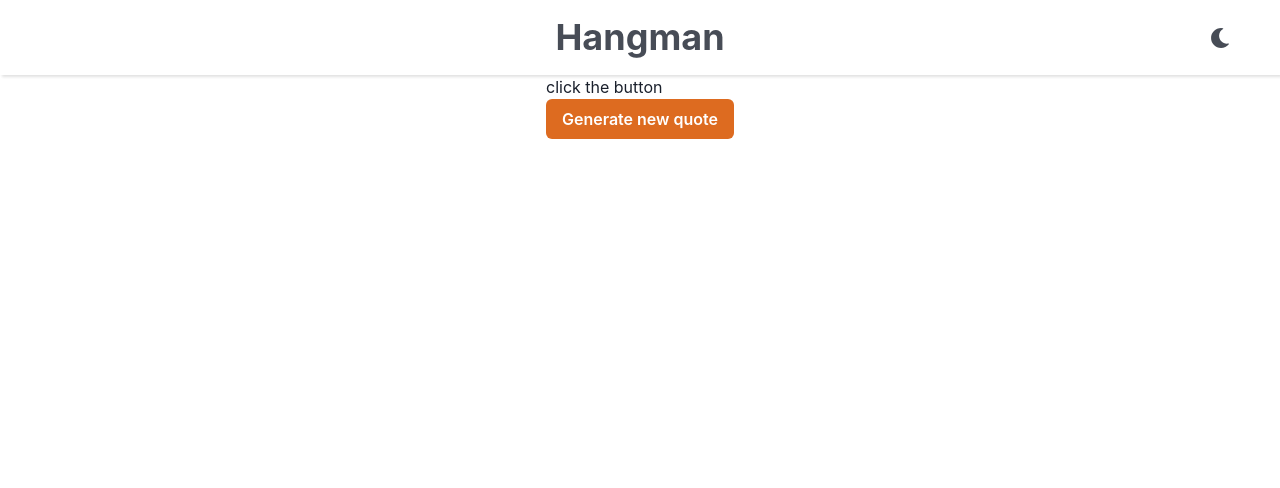
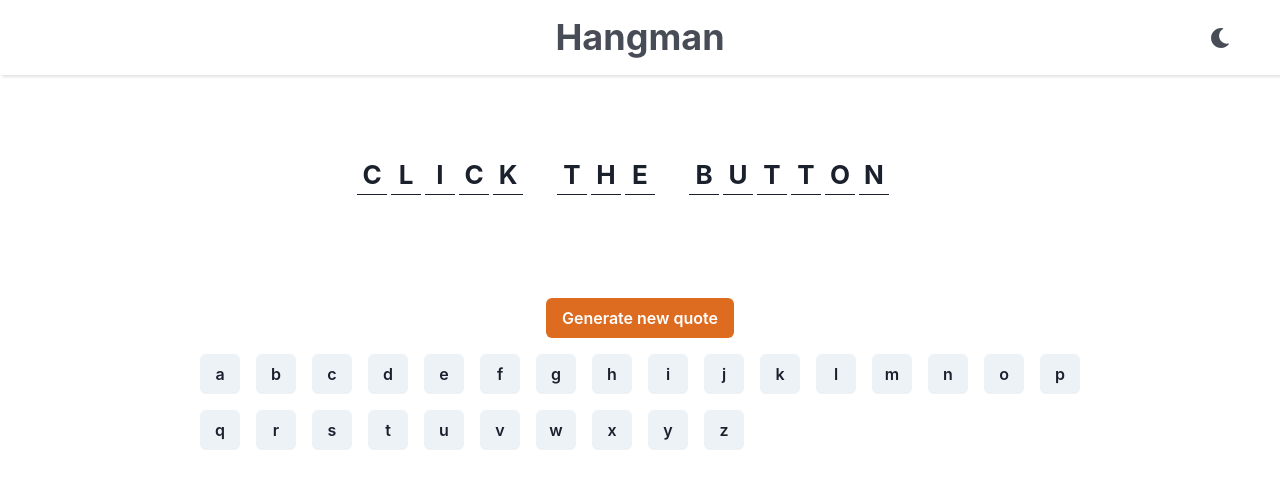
Before and after one commit to Tami1901/Hangman, a Next.js app: page /hangman in a window 1280 px wide. Shown: the top 488 px of the page. Built offline with nearby package versions, Linux system fonts and the light colour scheme.

Commit message:
add quote view

```diff
--- /dev/null
+++ b/components/Keyboard.tsx
@@ -0,0 +1,24 @@
+import { Box, Button } from '@chakra-ui/react';
+import React from 'react';
+import { ALPHABET } from '../constants/alphabet';
+
+const Keyboard = () => {
+  return (
+    <Box>
+      {ALPHABET.map((elem) => (
+        <Button
+          key={elem}
+          value={elem}
+          onClick={(e) => console.log(e.target.innerText)}
+          disabled={false}
+          m="2"
+          p="0"
+        >
+          {elem}
+        </Button>
+      ))}
+    </Box>
+  );
+};
+
+export default Keyboard;
--- /dev/null
+++ b/constants/alphabet.ts
@@ -0,0 +1,28 @@
+export const ALPHABET: string[] = [
+  'a',
+  'b',
+  'c',
+  'd',
+  'e',
+  'f',
+  'g',
+  'h',
+  'i',
+  'j',
+  'k',
+  'l',
+  'm',
+  'n',
+  'o',
+  'p',
+  'q',
+  'r',
+  's',
+  't',
+  'u',
+  'v',
+  'w',
+  'x',
+  'y',
+  'z',
+];
--- a/pages/hangman.tsx
+++ b/pages/hangman.tsx
@@ -1,23 +1,50 @@
-import { Box, Heading, Button, VStack } from '@chakra-ui/react';
+import { Box, Button, VStack } from '@chakra-ui/react';
 import { NextPage } from 'next';
 import React from 'react';
 import { useAppDispatch, useAppSelector } from '../app/hooks';
 import Header from '../components/Header';
-import ThemeSwitcher from '../components/ThemeSwitcher';
+import Keyboard from '../components/Keyboard';
 import { getQuote, quoteSelector } from '../features';
 
 const Quote: NextPage = () => {
   const dispatch = useAppDispatch();
   const { data, pending, error } = useAppSelector(quoteSelector);
 
+  const sentence = data.content.split(/[ ,]+/);
+  const words = sentence.map((word) => word.split(''));
+
+  console.log(sentence);
+
+  const letters = words.map((word, i) => (
+    <Box key={i} display="inline-block" padding="0" marginRight="30px">
+      {word.map((letter, i) => (
+        <Box
+          key={i}
+          display="inline-block"
+          width="30px"
+          textTransform="uppercase"
+          marginBottom="15px"
+          borderBottom="1px solid"
+          marginRight="4px"
+          fontWeight="bold"
+          fontSize="26px"
+          boxSizing="border-box"
+          textAlign="center"
+        >
+          {letter}
+        </Box>
+      ))}
+    </Box>
+  ));
+
   return (
     <>
       <Header />
       <Box display="flex" width="100%" height="100vh" justifyContent="center">
         <VStack>
-          <Box>
           {pending && <p>Loading...</p>}
-            {data && <p>{data.content}</p>}
+          {data && <Box m="20">{letters}</Box>}
+
           {error && <p>Oops, something went wrong</p>}
           <Button
             onClick={() => dispatch(getQuote())}
@@ -26,6 +53,8 @@ const Quote: NextPage = () => {
           >
             Generate new quote
           </Button>
+          <Box display="flex" width="70%" justifyContent="center">
+            <Keyboard />
           </Box>
         </VStack>
       </Box>
```
Also changed, not shown: styles/Home.module.css (deleted, +0 -116 lines). Lines whose indentation alone changed are shown as unchanged.
